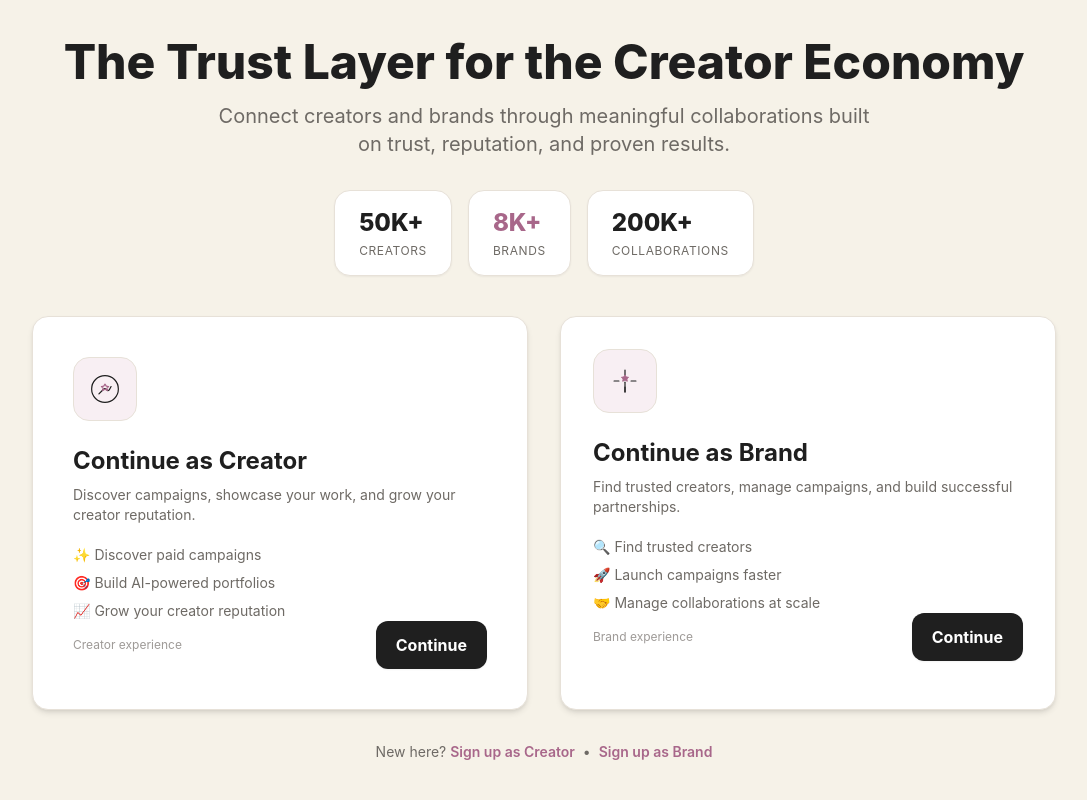
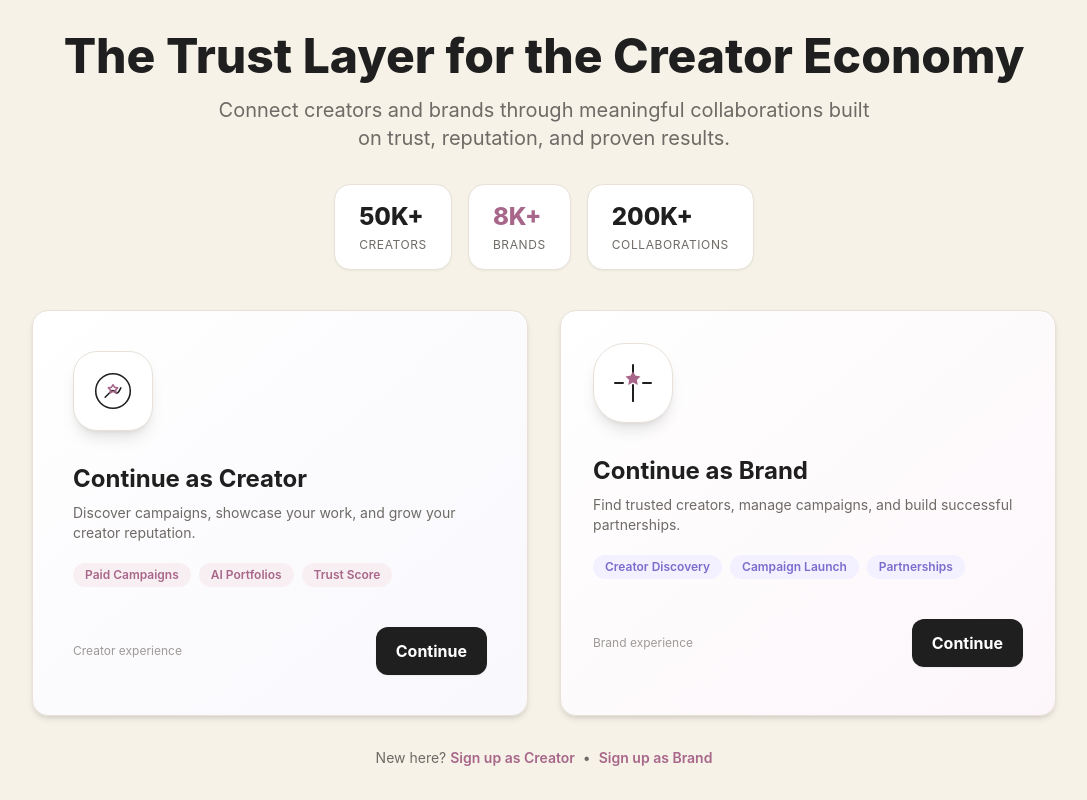
Before and after one commit to archiagg26/CreateLink, a React (Vite) app: page / in a window 1280 px wide. Shown: the whole page, without its empty margins (96-1183 px from the left). Built offline with nearby package versions, Linux system fonts and the light colour scheme.

Commit message:
changed role selection page

```diff
--- a/src/pages/RoleSelectPage.tsx
+++ b/src/pages/RoleSelectPage.tsx
@@ -49,7 +49,8 @@ export default function RoleSelectPage() {
   relative
   overflow-hidden
   group
-  bg-white
+  hover:bg-[#F3F0FF]
+  bg-gradient-to-br from-white to-[#F8F8FD]
   border border-[#E7E1D8]
   rounded-2xl
   p-10 min-h-[320px]
@@ -85,18 +86,18 @@ export default function RoleSelectPage() {
             <div>
               <div
                 className="
-      w-16 h-16
-      rounded-2xl
-      bg-[#F8EFF3]
+    w-20 h-20
+    rounded-3xl
+    bg-white
     border border-[#E7E1D8]
+    shadow-lg
     flex items-center justify-center
-      mb-6
+    mb-8
+    group-hover:scale-110
     transition-all duration-300
-      group-hover:scale-110
-      group-hover:bg-white
   "
               >
-                <CreatorSparkGrowthIcon />
+                <CreatorSparkGrowthIcon size={44} />
               </div>
 
               <h3 className="text-2xl font-bold text-[#1F1F1F]">
@@ -107,14 +108,22 @@ export default function RoleSelectPage() {
                 Discover campaigns, showcase your work, and grow your creator reputation.
               </p>
 
-              <ul className="mt-5 space-y-2 text-sm text-[#6E6A65]">
-                <li>✨ Discover paid campaigns</li>
-                <li>🎯 Build AI-powered portfolios</li>
-                <li>📈 Grow your creator reputation</li>
-              </ul>
+              <div className="mt-5 flex flex-wrap gap-2">
+                <span className="px-3 py-1 rounded-full bg-[#F8EFF3] text-[#A8678A] text-xs font-semibold">
+                  Paid Campaigns
+                </span>
+
+                <span className="px-3 py-1 rounded-full bg-[#F8EFF3] text-[#A8678A] text-xs font-semibold">
+                  AI Portfolios
+                </span>
+
+                <span className="px-3 py-1 rounded-full bg-[#F8EFF3] text-[#A8678A] text-xs font-semibold">
+                  Trust Score
+                </span>
+              </div>
             </div>
 
-            <div className="mt-auto flex items-center justify-between">
+            <div className="mt-10 flex items-center justify-between">
               <div className="text-xs text-[#9E9A97]">Creator experience</div>
               <button
                 onClick={(e) => { e.stopPropagation(); navigate('/login?role=creator'); }}
@@ -134,7 +143,8 @@ export default function RoleSelectPage() {
   relative
   overflow-hidden
   group
-  bg-white
+  hover:bg-[#F8EFF3]
+  bg-gradient-to-br from-white to-[#FCF6FA]
   border border-[#E7E1D8]
   rounded-2xl
   p-8
@@ -170,18 +180,18 @@ export default function RoleSelectPage() {
             <div>
               <div
                 className="
-      w-16 h-16
-      rounded-2xl
-      bg-[#F8EFF3]
+    w-20 h-20
+    rounded-[32px]
+    bg-white
     border border-[#E7E1D8]
+    shadow-lg
     flex items-center justify-center
-      mb-6
+    mb-8
     transition-all duration-300
-      group-hover:scale-110
-      group-hover:bg-white
+    group-hover:scale-105
   "
               >
-                <BrandTrustedNetworkIcon />
+                <BrandTrustedNetworkIcon size={56} />
               </div>
 
               <h3 className="text-2xl font-bold text-[#1F1F1F]">
@@ -192,14 +202,22 @@ export default function RoleSelectPage() {
                 Find trusted creators, manage campaigns, and build successful partnerships.
               </p>
 
-              <ul className="mt-5 space-y-2 text-sm text-[#6E6A65]">
-                <li>🔍 Find trusted creators</li>
-                <li>🚀 Launch campaigns faster</li>
-                <li>🤝 Manage collaborations at scale</li>
-              </ul>
+              <div className="mt-5 flex flex-wrap gap-2">
+                <span className="px-3 py-1 rounded-full bg-[#F3F0FF] text-[#7B6DCC] text-xs font-semibold">
+                  Creator Discovery
+                </span>
+
+                <span className="px-3 py-1 rounded-full bg-[#F3F0FF] text-[#7B6DCC] text-xs font-semibold">
+                  Campaign Launch
+                </span>
+
+                <span className="px-3 py-1 rounded-full bg-[#F3F0FF] text-[#7B6DCC] text-xs font-semibold">
+                  Partnerships
+                </span>
+              </div>
             </div>
 
-            <div className="mt-auto flex items-center justify-between">
+            <div className="mt-10 flex items-center justify-between">
               <div className="text-xs text-[#9E9A97]">Brand experience</div>
               <button
                 onClick={(e) => { e.stopPropagation(); navigate('/login?role=brand'); }}
```
Lines whose indentation alone changed are shown as unchanged.
